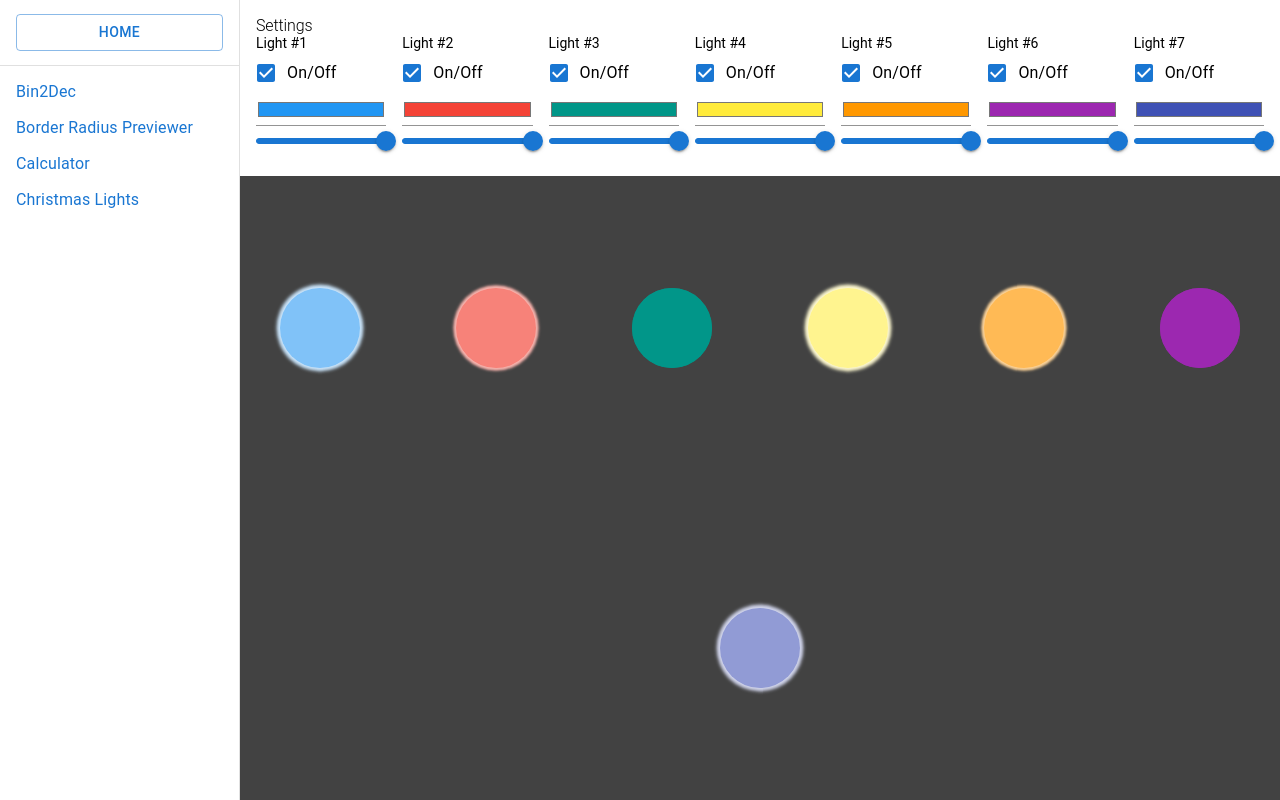
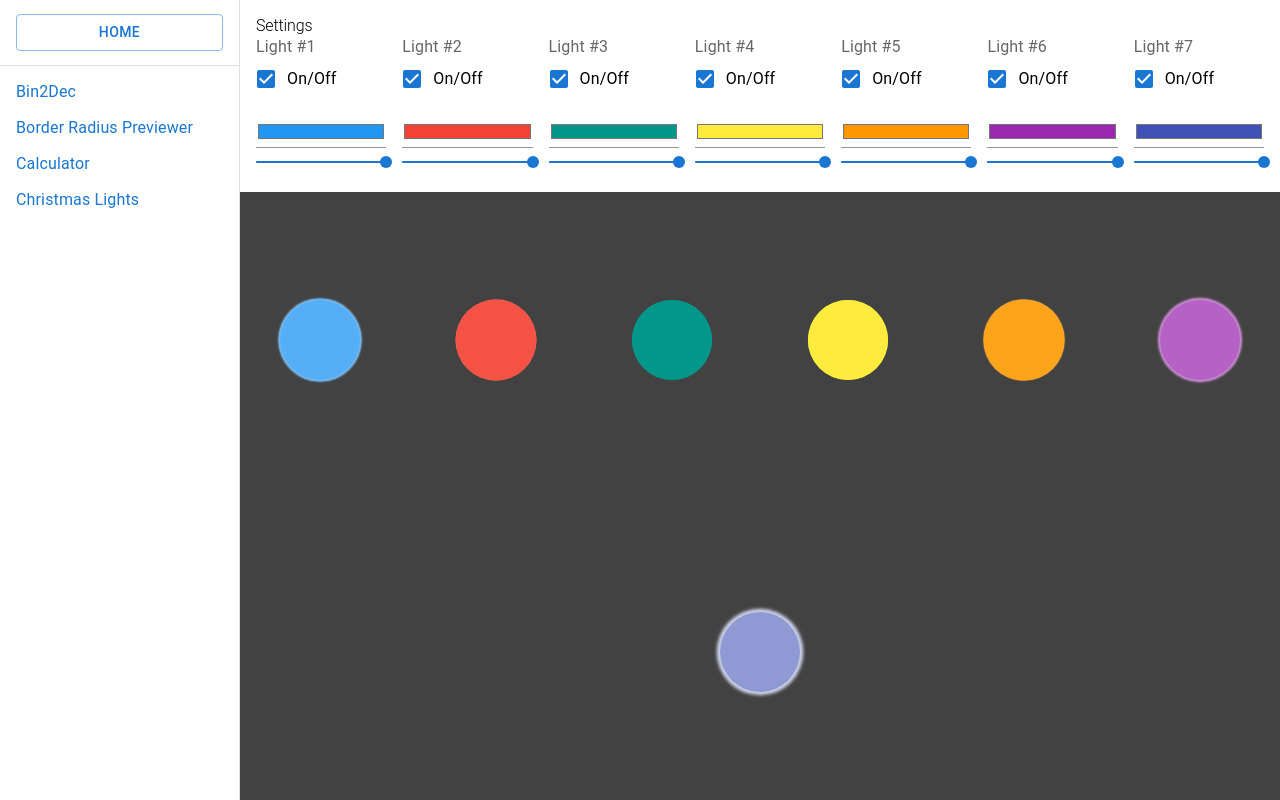
Before and after one commit to graceoflives/training-app, a React (Create React App) app: page /christmasLights in a window 1280 px wide. Built offline with nearby package versions, Linux system fonts and the light colour scheme.

Commit message:
fix the css

```diff
--- a/src/projects/ChristmasLights.tsx
+++ b/src/projects/ChristmasLights.tsx
@@ -1,4 +1,16 @@
-import { Box, Checkbox, darken, FormControlLabel, Grid, Input, lighten, Slider, Typography } from "@mui/material";
+import {
+    Box,
+    Checkbox,
+    darken,
+    FormControl,
+    FormControlLabel,
+    FormLabel,
+    Grid,
+    Input,
+    lighten,
+    Slider,
+    Typography
+} from "@mui/material";
 import { styled, keyframes } from "@mui/system";
 import { useState } from "react";
 
@@ -23,9 +35,8 @@ const LightBulb = styled(Box)<ILightBulbProps>(({ size, color, isOn, delay }) =>
     width: size,
     aspectRatio: "1",
     borderRadius: "50%",
-    backgroundColor: isOn ? "unset" : darken(color, 0.5),
-    transition: "all .5s linear",
-    animation: isOn ? `0.3s ease-in-out ${delay} infinite alternate ${spin(color, size)}` : "unset"
+    backgroundColor: isOn ? color : darken(color, 0.5),
+    animation: isOn ? `1s ease-in-out ${delay} infinite alternate ${spin(color, size)}` : "unset"
 }));
 
 interface ILight {
@@ -94,7 +105,8 @@ const Settings = ({lights, onToggleBulb, onChangeColor, onChangeSize}: ISettingP
                 {lights.map(
                     (light, index) => (
                         <Grid item flex="1" key={index}>
-                            <Typography variant="h3" fontSize={14}>{`Light #${1+index}`}</Typography>
+                            <FormControl fullWidth>
+                                <FormLabel component="legend">{`Light #${1+index}`}</FormLabel>
                                 <FormControlLabel
                                     control={
                                         <Checkbox
@@ -116,7 +128,9 @@ const Settings = ({lights, onToggleBulb, onChangeColor, onChangeSize}: ISettingP
                                     valueLabelDisplay="auto"
                                     min={10}
                                     max={80}
+                                    size="small"
                                 />
+                            </FormControl>
                         </Grid>
                     )
                 )}
@@ -164,7 +178,7 @@ const ChristmasLights = () => {
         <Grid
             container
             direction={"column"}
-            sx={{height: "100%"}}
+            sx={{height: "100%", overflowX: "hidden"}}
         >
             <Settings
                 lights={lights}
@@ -190,7 +204,10 @@ const ChristmasLights = () => {
                         >
                             <LightBulb
                                 size={light.size}
-                                color={light.color} isOn={light.isOn} delay={light.delay} key={index}/>
+                                color={light.color}
+                                isOn={light.isOn}
+                                delay={light.delay}
+                            />
                         </Grid>
                     )
                 })}
```
Lines whose indentation alone changed are shown as unchanged.
